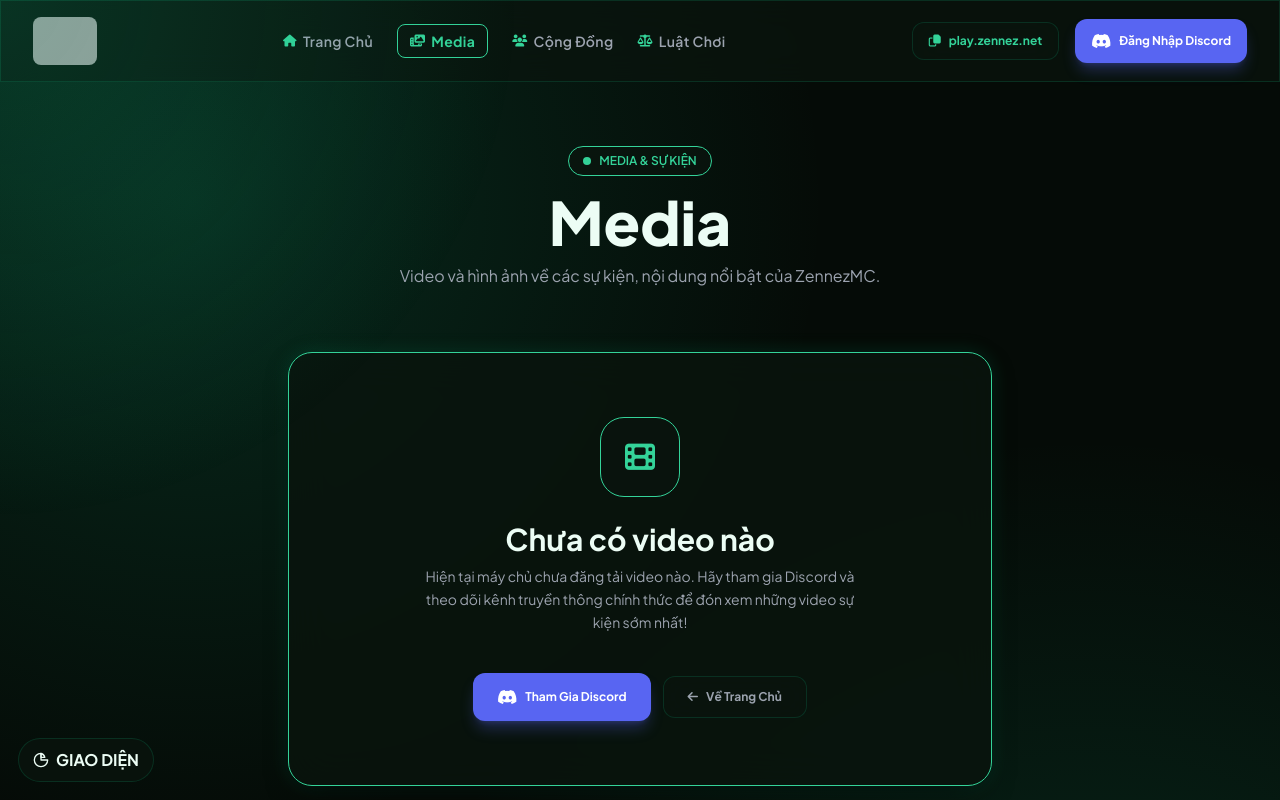
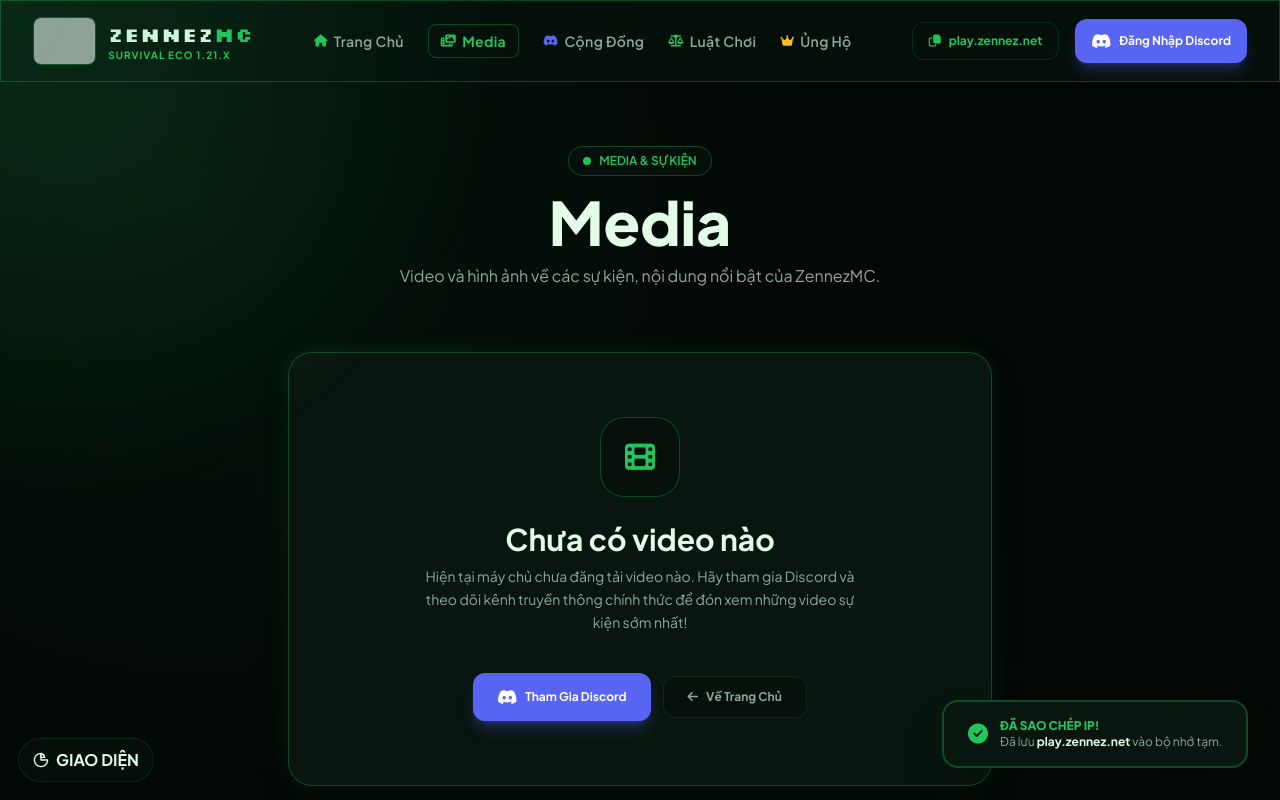
Before and after one commit to KienChua17/Zennez-Web, a plain HTML site: page media.html in a window 1280 px wide. Both pictures are taken after a click on the button "play.zennez.net". Shown: the top 800 px of the page. Drawn offline with nearby package versions, Linux system fonts and the light colour scheme; grey boxes are pictures that could not be loaded.

Commit message:
Update media.html

```diff
--- a/media.html
+++ b/media.html
@@ -5,6 +5,7 @@
     <meta name="viewport" content="width=device-width, initial-scale=1.0">
     <title>Media & Video - ZennezMC</title>
 
+    <!-- Tailwind CSS CDN -->
     <script src="https://cdn.tailwindcss.com"></script>
     <script>
         tailwind.config = {
@@ -12,7 +13,21 @@
             theme: {
                 extend: {
                     colors: {
-                        brand: { gold: '#fbbf24' }
+                        emerald: {
+                            400: '#34d399',
+                            500: '#10b981',
+                            600: '#059669',
+                            700: '#047857',
+                            900: '#064e3b',
+                            950: '#022c22'
+                        },
+                        brand: {
+                            dark: '#030705',
+                            card: '#07110c',
+                            border: '#0f291c',
+                            gold: '#fbbf24',
+                            cyan: '#38bdf8'
+                        }
                     },
                     fontFamily: {
                         sans: ['"Plus Jakarta Sans"', 'Inter', 'sans-serif'],
@@ -23,32 +38,35 @@
         }
     </script>
 
+    <!-- Google Fonts: Plus Jakarta Sans & Silkscreen -->
     <link rel="preconnect" href="https://fonts.googleapis.com">
     <link rel="preconnect" href="https://fonts.gstatic.com" crossorigin>
     <link href="https://fonts.googleapis.com/css2?family=Plus+Jakarta+Sans:wght@400;500;600;700;800;900&family=Silkscreen:wght@700&display=swap" rel="stylesheet">
     <link rel="stylesheet" href="https://cdnjs.cloudflare.com/ajax/libs/font-awesome/6.4.0/css/all.min.css">
 
     <style>
-        /* --- KHAI BÁO BIẾN MÀU THEME --- */
-        :root {
-            --bg: #050b07;
-            --bg2: rgba(10, 20, 14, 0.75);
-            --bg3: rgba(10, 20, 14, 0.85);
-            --text: #ecfdf5;
-            --text2: #9ca3af;
-            --accent: #34d399;
-            --border: rgba(16, 185, 129, 0.18);
+        /* --- MÀU GỐC CHUẨN MINERUA (Tối sâu thẳm, xanh lá đậm tinh tế) --- */
+        :root, body.theme-default {
+            --bg: #030705;
+            --bg2: rgba(7, 17, 12, 0.85);
+            --bg3: rgba(10, 24, 17, 0.9);
+            --text: #e2fce8;
+            --text2: #8fa89b;
+            --accent: #22c55e;
+            --accent-hover: #16a34a;
+            --border: rgba(34, 197, 94, 0.15);
+            --border-glow: rgba(34, 197, 94, 0.3);
         }
 
-        /* --- CÁC THEME GIAO DIỆN --- */
-        body.theme-royal { --bg: #FAF7EE; --bg2: rgba(255,255,255,0.7); --bg3: rgba(255,255,255,0.9); --text: #2A2410; --text2: #5E5430; --accent: #B8860B; --border: rgba(184,134,11,0.3); }
-        body.theme-obsidian { --bg: #0A0712; --bg2: rgba(29,19,51,0.75); --bg3: rgba(29,19,51,0.9); --text: #EDE6FA; --text2: #B5A3D9; --accent: #9B5CF0; --border: rgba(155,92,240,0.3); }
-        body.theme-sky { --bg: #EFF8FF; --bg2: rgba(255,255,255,0.75); --bg3: rgba(255,255,255,0.9); --text: #112B40; --text2: #3E6A88; --accent: #1E9FE0; --border: rgba(30,159,224,0.3); }
-        body.theme-ocean { --bg: #06222F; --bg2: rgba(15,63,82,0.75); --bg3: rgba(15,63,82,0.9); --text: #E3F6F7; --text2: #9FCFD8; --accent: #18B7AA; --border: rgba(24,183,170,0.3); }
-        body.theme-hell { --bg: #160605; --bg2: rgba(39,11,8,0.75); --bg3: rgba(39,11,8,0.9); --text: #FFEDE2; --text2: #E8A98C; --accent: #E0402A; --border: rgba(224,64,42,0.3); }
-        body.theme-galaxy { --bg: #0A0A1A; --bg2: rgba(28,24,64,0.75); --bg3: rgba(28,24,64,0.9); --text: #F0EEFF; --text2: #B8AEE0; --accent: #7B5EE8; --border: rgba(123,94,232,0.3); }
-        body.theme-dream { --bg: #FBF3FA; --bg2: rgba(255,255,255,0.75); --bg3: rgba(255,255,255,0.9); --text: #3A2E45; --text2: #7A6584; --accent: #C77DD6; --border: rgba(199,125,214,0.3); }
-        body.theme-hacker { --bg: #050805; --bg2: rgba(10,15,10,0.75); --bg3: rgba(10,15,10,0.9); --text: #C8FFD4; --text2: #7FE89A; --accent: #00FF66; --border: rgba(0,255,102,0.3); }
+        /* --- CÁC THEME GIAO DIỆN KHÁC --- */
+        body.theme-royal { --bg: #FAF7EE; --bg2: rgba(255,255,255,0.7); --bg3: rgba(255,255,255,0.9); --text: #2A2410; --text2: #5E5430; --accent: #B8860B; --accent-hover: #D4AF37; --border: rgba(184,134,11,0.2); --border-glow: rgba(184,134,11,0.4); }
+        body.theme-obsidian { --bg: #0A0712; --bg2: rgba(29,19,51,0.75); --bg3: rgba(29,19,51,0.9); --text: #EDE6FA; --text2: #B5A3D9; --accent: #9B5CF0; --accent-hover: #C792EA; --border: rgba(155,92,240,0.2); --border-glow: rgba(155,92,240,0.4); }
+        body.theme-sky { --bg: #EFF8FF; --bg2: rgba(255,255,255,0.75); --bg3: rgba(255,255,255,0.9); --text: #112B40; --text2: #3E6A88; --accent: #1E9FE0; --accent-hover: #5BC9D8; --border: rgba(30,159,224,0.2); --border-glow: rgba(30,159,224,0.4); }
+        body.theme-ocean { --bg: #06222F; --bg2: rgba(15,63,82,0.75); --bg3: rgba(15,63,82,0.9); --text: #E3F6F7; --text2: #9FCFD8; --accent: #18B7AA; --accent-hover: #4FE8D4; --border: rgba(24,183,170,0.2); --border-glow: rgba(24,183,170,0.4); }
+        body.theme-hell { --bg: #160605; --bg2: rgba(39,11,8,0.75); --bg3: rgba(39,11,8,0.9); --text: #FFEDE2; --text2: #E8A98C; --accent: #E0402A; --accent-hover: #FF8C30; --border: rgba(224,64,42,0.2); --border-glow: rgba(224,64,42,0.4); }
+        body.theme-galaxy { --bg: #0A0A1A; --bg2: rgba(28,24,64,0.75); --bg3: rgba(28,24,64,0.9); --text: #F0EEFF; --text2: #B8AEE0; --accent: #7B5EE8; --accent-hover: #C8C2FF; --border: rgba(123,94,232,0.2); --border-glow: rgba(123,94,232,0.4); }
+        body.theme-dream { --bg: #FBF3FA; --bg2: rgba(255,255,255,0.75); --bg3: rgba(255,255,255,0.9); --text: #3A2E45; --text2: #7A6584; --accent: #C77DD6; --accent-hover: #9B8CF0; --border: rgba(199,125,214,0.2); --border-glow: rgba(199,125,214,0.4); }
+        body.theme-hacker { --bg: #050805; --bg2: rgba(10,15,10,0.75); --bg3: rgba(10,15,10,0.9); --text: #C8FFD4; --text2: #7FE89A; --accent: #00FF66; --accent-hover: #00CC55; --border: rgba(0,255,102,0.2); --border-glow: rgba(0,255,102,0.4); }
 
         body {
             font-family: 'Plus Jakarta Sans', sans-serif;
@@ -56,17 +74,17 @@
             color: var(--text);
             overflow-x: hidden;
             background-image:
-                radial-gradient(circle at 15% 15%, var(--border) 0%, transparent 40%),
-                radial-gradient(circle at 85% 85%, var(--border) 0%, transparent 45%);
+                radial-gradient(circle at 15% 15%, rgba(34, 197, 94, 0.07) 0%, transparent 40%),
+                radial-gradient(circle at 85% 85%, rgba(22, 101, 52, 0.05) 0%, transparent 45%);
             transition: background-color 0.3s ease, color 0.3s ease;
         }
 
-        /* Helpers tự động nhận màu theo theme */
         .text-main { color: var(--text) !important; }
         .text-muted { color: var(--text2) !important; }
         .text-accent { color: var(--accent) !important; }
         .bg-accent { background-color: var(--accent) !important; }
-        .border-accent { border-color: var(--accent) !important; }
+        .bg-accent-hover:hover { background-color: var(--accent-hover) !important; }
+        .border-accent { border-color: var(--border-glow) !important; }
         .hover-text-accent:hover { color: var(--accent) !important; }
         .hover-border-accent:hover { border-color: var(--accent) !important; }
 
@@ -75,26 +93,27 @@
         #cursor-spotlight {
             pointer-events: none; position: fixed; top: 0; left: 0; width: 100vw; height: 100vh; z-index: 9999;
             background: radial-gradient(650px circle at var(--mouse-x, 50%) var(--mouse-y, 50%), var(--border), transparent 80%);
+            transition: opacity 0.3s ease;
         }
 
         .glass-panel {
-            background: var(--bg2);
-            backdrop-filter: blur(16px);
-            border: 1px solid var(--border);
-            transition: all 0.3s ease;
+            background: var(--bg2); backdrop-filter: blur(16px); border: 1px solid var(--border); transition: all 0.3s ease;
         }
         .glass-panel-glow {
-            background: var(--bg3);
-            backdrop-filter: blur(20px);
-            border: 1px solid var(--accent);
-            box-shadow: 0 10px 30px -10px rgba(0, 0, 0, 0.8), 0 0 20px var(--border);
-            transition: all 0.3s ease;
+            background: var(--bg3); backdrop-filter: blur(20px); border: 1px solid var(--border-glow);
+            box-shadow: 0 10px 30px -10px rgba(0, 0, 0, 0.9), 0 0 20px var(--border); transition: all 0.3s ease;
         }
+
         .tilt-card {
             transform-style: preserve-3d; perspective: 1000px;
             transition: transform 0.15s ease-out, box-shadow 0.3s ease, border-color 0.3s ease;
         }
         .tilt-card:hover { border-color: var(--accent); box-shadow: 0 15px 35px -10px var(--border); }
+
+        ::-webkit-scrollbar { width: 8px; }
+        ::-webkit-scrollbar-track { background: var(--bg); }
+        ::-webkit-scrollbar-thumb { background: var(--border-glow); border-radius: 4px; }
+        ::-webkit-scrollbar-thumb:hover { background: var(--accent); }
 
         /* --- CSS CHO MENU THEME --- */
         .theme-toggle-btn {
@@ -111,14 +130,13 @@
         .theme-menu {
             position: fixed; left: 18px; bottom: 64px; z-index: 6000; width: 270px; max-height: 70vh; overflow-y: auto;
             background: var(--bg); border: 1px solid var(--border); border-radius: 18px;
-            box-shadow: 0 10px 30px rgba(0,0,0,0.5); padding: 14px; display: none; color: var(--text);
-            transition: all 0.3s ease;
+            box-shadow: 0 10px 30px rgba(0,0,0,0.5); padding: 14px; display: none; color: var(--text); transition: all 0.3s ease;
         }
         .theme-menu.open { display: block; }
         .theme-menu-title { font-size: 11px; font-weight: bold; color: var(--text2); margin-bottom: 10px; }
         .mode-switch { display: flex; gap: 4px; background: var(--bg2); padding: 4px; border-radius: 12px; margin-bottom: 12px; }
         .mode-option { flex: 1; padding: 6px; font-size: 12px; border-radius: 8px; cursor: pointer; text-align: center; color: var(--text2); border: none; background: transparent;}
-        .mode-option.active { background: var(--accent); color: var(--bg); font-weight: bold; }
+        .mode-option.active { background: var(--accent); color: #030705; font-weight: bold; }
         .theme-menu-sep { height: 1px; background: var(--border); margin: 12px 0; }
         .theme-option { display: flex; align-items: center; gap: 11px; padding: 10px; margin-bottom: 6px; border-radius: 12px; border: 1px solid var(--border); cursor: pointer; background: var(--bg2); transition: all 0.2s;}
         .theme-option.active { border-color: var(--accent); background: var(--bg3); }
@@ -133,15 +151,18 @@
     <div id="cursor-spotlight"></div>
 
     <!-- Header Navigation -->
-    <header class="sticky top-0 z-50 glass-panel border-b">
+    <header class="sticky top-0 z-50 glass-panel border-b border-accent">
         <div class="max-w-7xl mx-auto px-4 sm:px-6 lg:px-8">
             <div class="flex items-center justify-between h-20">
-                <!-- ĐÃ THAY LOGO -->
+
                 <a href="index.html" class="flex items-center space-x-3 cursor-pointer">
-                    <img src="https://cdn.discordapp.com/attachments/1516763323486699570/1550524114446454804/Khong_Co_Tieu_e5_20260918210904.png?ex=6ab888dc&is=6ab7375c&hm=fc44632a58b129e6c8f87674d74d969ff1f1e8900e7f0d3b3369985fbda248cf&" alt="ZennezMC Logo" class="h-12 w-auto rounded-lg">
+                    <img src="https://cdn.discordapp.com/attachments/1516763323486699570/1550524114446454804/Khong_Co_Tieu_e5_20260918210904.png?ex=6ab888dc&is=6ab7375c&hm=fc44632a58b129e6c8f87674d74d969ff1f1e8900e7f0d3b3369985fbda248cf&" alt="ZennezMC Logo" class="h-12 w-auto rounded-lg border border-accent">
+                    <div>
+                        <span class="text-xl font-black font-pixel tracking-wider text-main">ZENNEZ<span class="text-accent">MC</span></span>
+                        <span class="block text-[10px] tracking-widest text-accent font-bold uppercase">SURVIVAL ECO 1.21.X</span>
+                    </div>
                 </a>
 
-                <!-- ĐÃ SỬA MENU -->
                 <nav class="hidden md:flex items-center space-x-6 text-sm font-semibold tracking-wide">
                     <a href="index.html" class="text-muted hover-text-accent transition-colors flex items-center space-x-1.5">
                         <i class="fa-solid fa-house text-xs text-accent"></i>
@@ -152,12 +173,16 @@
                         <span>Media</span>
                     </a>
                     <a href="https://discord.zennez.net" target="_blank" class="text-muted hover-text-accent transition-colors flex items-center space-x-1.5">
-                        <i class="fa-solid fa-users text-xs text-accent"></i>
+                        <i class="fa-brands fa-discord text-xs text-[#5865F2]"></i>
                         <span>Cộng Đồng</span>
                     </a>
                     <a href="luatchoi.html" class="text-muted hover-text-accent transition-colors flex items-center space-x-1.5">
                         <i class="fa-solid fa-scale-balanced text-xs text-accent"></i>
                         <span>Luật Chơi</span>
+                    </a>
+                    <a href="index.html#store" class="text-muted hover:text-brand-gold transition-colors flex items-center space-x-1.5">
+                        <i class="fa-solid fa-crown text-xs text-brand-gold"></i>
+                        <span>Ủng Hộ</span>
                     </a>
                 </nav>
 
@@ -176,18 +201,19 @@
                 </div>
 
                 <div class="md:hidden flex items-center">
-                    <button id="mobile-menu-btn" class="text-muted hover-text-accent p-2">
+                    <button id="mobile-menu-btn" class="text-muted hover-text-main p-2">
                         <i class="fa-solid fa-bars text-2xl"></i>
                     </button>
                 </div>
             </div>
         </div>
 
-        <div id="mobile-menu" class="hidden md:hidden glass-panel border-t px-4 pt-3 pb-6 space-y-3 text-sm font-semibold">
+        <div id="mobile-menu" class="hidden md:hidden glass-panel border-t border-accent px-4 pt-3 pb-6 space-y-3 text-sm font-semibold">
             <a href="index.html" class="block text-muted hover-text-accent py-2">Trang Chủ</a>
             <a href="media.html" class="block text-accent py-2">Media</a>
             <a href="https://discord.zennez.net" target="_blank" class="block text-muted hover-text-accent py-2">Cộng Đồng</a>
             <a href="luatchoi.html" class="block text-muted hover-text-accent py-2">Luật Chơi</a>
+            <a href="index.html#store" class="block text-brand-gold py-2">Ủng Hộ / Cửa Hàng</a>
 
             <div id="auth-section-mobile" class="pt-2">
                 <button onclick="loginWithDiscord()" class="w-full bg-[#5865F2] hover:bg-[#4752C4] text-white py-2.5 rounded-xl text-xs font-bold flex items-center justify-center gap-2">
@@ -195,6 +221,11 @@
                     <span>Đăng Nhập Discord</span>
                 </button>
             </div>
+
+            <button onclick="copyServerIP()" class="w-full bg-white/5 border border-accent text-accent py-2.5 rounded-xl text-xs font-bold flex items-center justify-center gap-2 mt-2">
+                <i class="fa-regular fa-copy"></i>
+                <span>Copy IP: play.zennez.net</span>
+            </button>
         </div>
     </header>
 
@@ -255,7 +286,7 @@
             <div class="grid grid-cols-1 md:grid-cols-2 lg:grid-cols-12 gap-10 mb-16">
                 <div class="lg:col-span-4 space-y-4">
                     <div class="flex items-center space-x-2">
-                        <img src="https://cdn.discordapp.com/attachments/1516763323486699570/1550524114446454804/Khong_Co_Tieu_e5_20260918210904.png?ex=6ab888dc&is=6ab7375c&hm=fc44632a58b129e6c8f87674d74d969ff1f1e8900e7f0d3b3369985fbda248cf&" alt="Logo" class="h-10 w-auto rounded">
+                        <img src="https://cdn.discordapp.com/attachments/1516763323486699570/1550524114446454804/Khong_Co_Tieu_e5_20260918210904.png?ex=6ab888dc&is=6ab7375c&hm=fc44632a58b129e6c8f87674d74d969ff1f1e8900e7f0d3b3369985fbda248cf&" alt="Logo" class="h-10 w-auto rounded border border-accent">
                     </div>
                     <p class="text-xs leading-relaxed text-muted pr-4">
                         Máy chủ Minecraft Việt Nam hàng đầu – Survival ECO 1.21.x. Hỗ trợ đầy đủ PC Java & Mobile Bedrock.
@@ -267,6 +298,7 @@
                     <ul class="space-y-2 text-xs">
                         <li><a href="index.html" class="hover-text-accent transition-colors">Trang Chủ</a></li>
                         <li><a href="media.html" class="hover-text-accent transition-colors">Media</a></li>
+                        <li><a href="index.html#store" class="hover-text-accent transition-colors">Cửa Hàng Rank</a></li>
                         <li><a href="luatchoi.html" class="hover-text-accent transition-colors">Luật Chơi</a></li>
                     </ul>
                 </div>
@@ -299,6 +331,17 @@
         </div>
     </footer>
 
+    <!-- COPY IP TOAST -->
+    <div id="copy-toast" class="fixed bottom-8 right-8 z-50 transform translate-y-32 opacity-0 transition-all duration-300 ease-out pointer-events-none">
+        <div class="glass-panel-glow px-6 py-4 rounded-2xl flex items-center gap-3 border-2 border-accent text-main shadow-2xl">
+            <i class="fa-solid fa-circle-check text-accent text-xl"></i>
+            <div>
+                <p class="font-extrabold text-xs text-accent">ĐÃ SAO CHÉP IP!</p>
+                <p class="text-xs text-muted">Đã lưu <span class="text-main font-bold">play.zennez.net</span> vào bộ nhớ tạm.</p>
+            </div>
+        </div>
+    </div>
+
     <!-- THEME CHANGER UI -->
     <button class="theme-toggle-btn" onclick="toggleThemeMenu()">
         <svg viewBox="0 0 24 24" fill="none" stroke="currentColor" stroke-width="2" stroke-linecap="round" stroke-linejoin="round"><path d="M12 2.252A8.014 8.014 0 0117.748 8H12V2.252z"></path><path d="M22 12c0 5.523-4.477 10-10 10S2 17.523 2 12 6.477 2 12 2v10h10z"></path></svg>
@@ -318,10 +361,10 @@
         <div class="theme-menu-title">CHỌN THEME</div>
         <div id="themeList">
             <div class="theme-option active" data-theme="" onclick="setTheme('', this)">
-                <div class="theme-option-swatch" style="background: linear-gradient(135deg,#3D5FE0,#0098C9);"></div>
+                <div class="theme-option-swatch" style="background: #22c55e;"></div>
                 <div class="theme-option-text">
                     <div class="theme-option-name">Mặc định</div>
-                    <div class="theme-option-desc">Theme gốc</div>
+                    <div class="theme-option-desc">Theme gốc ZennezMC</div>
                 </div>
             </div>
             <div class="theme-option" data-theme="theme-royal" onclick="setTheme('theme-royal', this)">
@@ -375,7 +418,7 @@
         </div>
     </div>
 
-    <!-- JAVASCRIPT AUTH & THEME & HIỆU ỨNG -->
+    <!-- JAVASCRIPT -->
     <script>
         const API_BASE = "https://api.zennez.net";
         let currentUser = null;
@@ -400,7 +443,21 @@
 
         function copyServerIP() {
             navigator.clipboard.writeText("play.zennez.net");
-            alert("Đã sao chép IP: play.zennez.net");
+            const toast = document.getElementById('copy-toast');
+            if(toast) {
+                toast.classList.remove('translate-y-32', 'opacity-0');
+                toast.classList.add('translate-y-0', 'opacity-100');
+                setTimeout(() => {
+                    toast.classList.remove('translate-y-0', 'opacity-100');
+                    toast.classList.add('translate-y-32', 'opacity-0');
+                }, 3000);
+            } else {
+                alert("Đã sao chép IP: play.zennez.net");
+            }
+        }
+
+        function loginWithDiscord() {
+            window.location.href = `${API_BASE}/auth/discord`;
         }
 
         document.getElementById('mobile-menu-btn').addEventListener('click', () => {
@@ -442,13 +499,26 @@
             var sysDark = window.matchMedia && window.matchMedia("(prefers-color-scheme: dark)").matches;
             if (mode === 'dark' || (mode === 'system' && sysDark)) {
                 document.documentElement.classList.add('dark');
-                // Ép thêm fallback cho biến css nếu cần
-                document.documentElement.style.setProperty('--bg', '#050b07');
-                document.documentElement.style.setProperty('--text', '#ecfdf5');
+                document.documentElement.style.setProperty('--bg', '#030705');
+                document.documentElement.style.setProperty('--bg2', 'rgba(7, 17, 12, 0.85)');
+                document.documentElement.style.setProperty('--bg3', 'rgba(10, 24, 17, 0.9)');
+                document.documentElement.style.setProperty('--text', '#e2fce8');
+                document.documentElement.style.setProperty('--text2', '#8fa89b');
+                document.documentElement.style.setProperty('--accent', '#22c55e');
+                document.documentElement.style.setProperty('--accent-hover', '#16a34a');
+                document.documentElement.style.setProperty('--border', 'rgba(34, 197, 94, 0.15)');
+                document.documentElement.style.setProperty('--border-glow', 'rgba(34, 197, 94, 0.3)');
             } else {
                 document.documentElement.classList.remove('dark');
                 document.documentElement.style.setProperty('--bg', '#f4f4f5');
+                document.documentElement.style.setProperty('--bg2', 'rgba(255, 255, 255, 0.75)');
+                document.documentElement.style.setProperty('--bg3', 'rgba(255, 255, 255, 0.9)');
                 document.documentElement.style.setProperty('--text', '#18181b');
+                document.documentElement.style.setProperty('--text2', '#52525b');
+                document.documentElement.style.setProperty('--accent', '#16a34a');
+                document.documentElement.style.setProperty('--accent-hover', '#15803d');
+                document.documentElement.style.setProperty('--border', 'rgba(22, 163, 74, 0.2)');
+                document.documentElement.style.setProperty('--border-glow', 'rgba(22, 163, 74, 0.4)');
             }
         }
 
```
